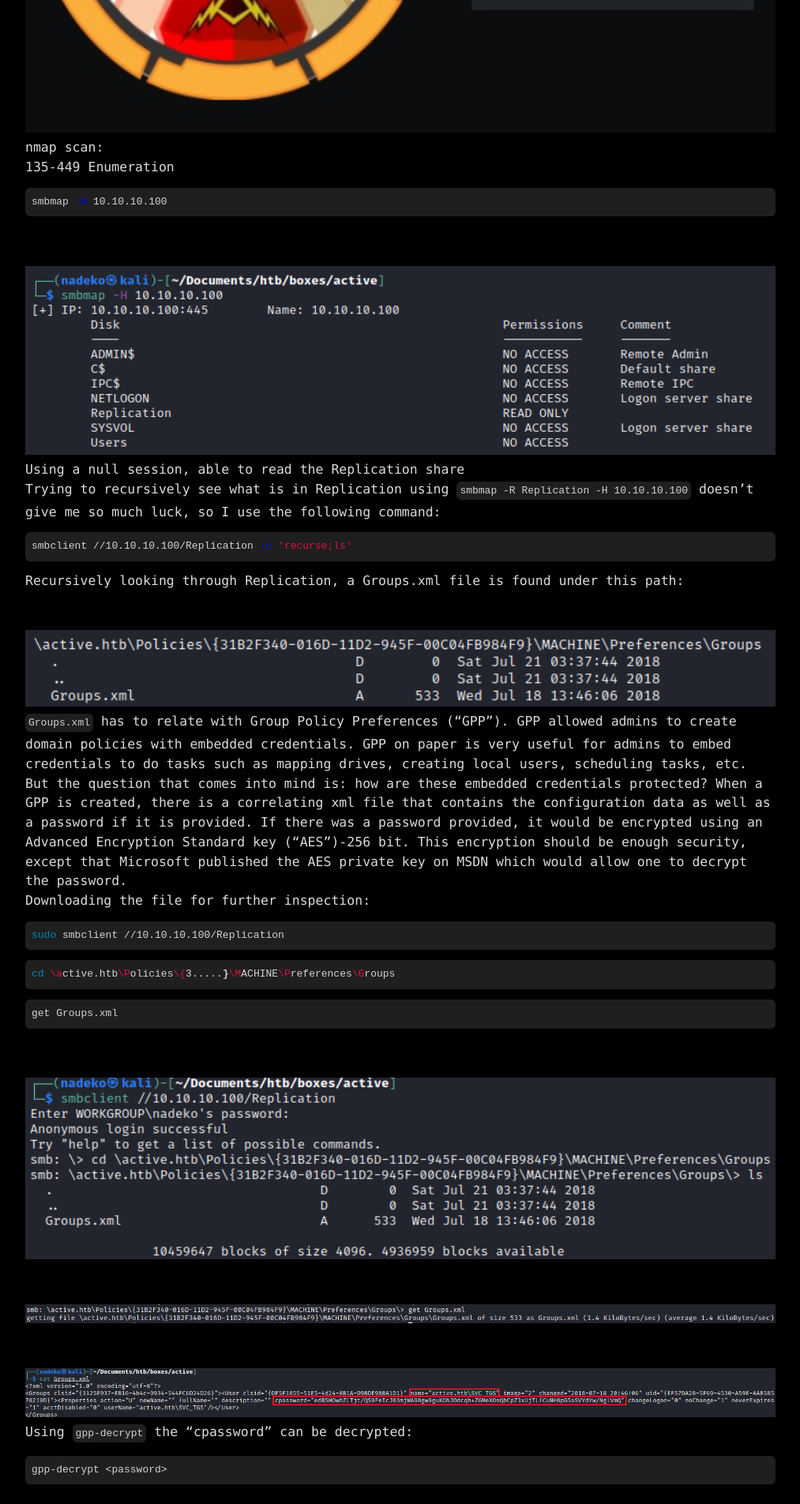
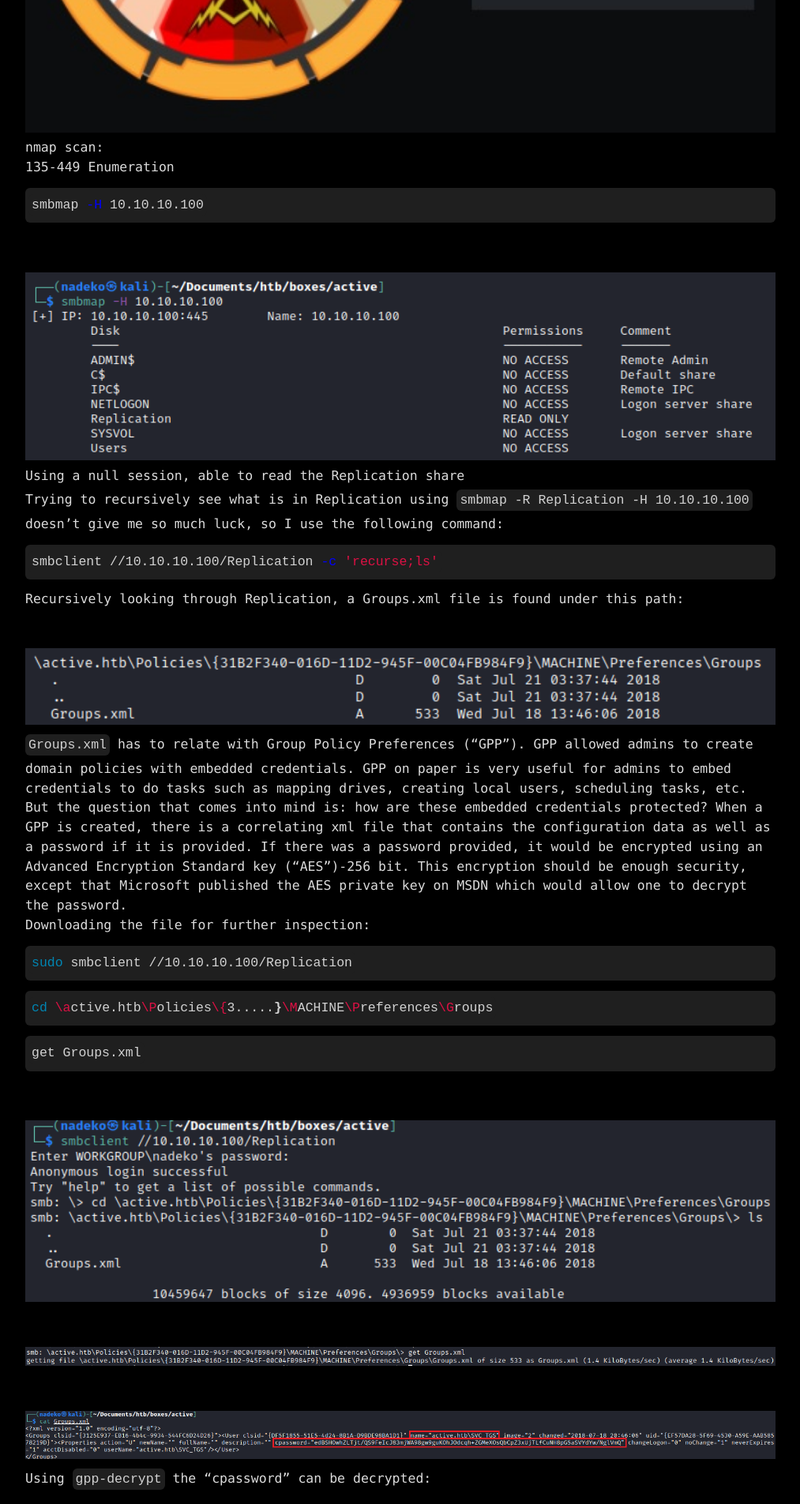
Before and after one commit to notbricey/brisee.github.io, a Jekyll site: the page built from _posts/2021-01-04-htb-active.md, in a window 1280 px wide. Shown: the part 548-2453 px from the top of the page at 79% size, without its empty margins (133-1146 px from the left). Built offline with Jekyll 4.4.1, drawn with Linux system fonts in a browser that asks for light colours.

Commit message:
Update base.scss

```diff
--- a/_sass/base.scss
+++ b/_sass/base.scss
@@ -65,7 +65,7 @@ footer { margin-bottom: 20px; }
 .menu ul li a { text-decoration: none;  color: $text-color; }
 .menu ul li a:hover { text-decoration: none; color: $background-color; background-color: $base-color; }
 
-code { background-color: #1f1f1f;  border: none; border-radius: 6px; padding: 4px;  overflow:auto;  font-size: 13px; color: rgba(255,255,255,0.8);  line-height: 2.2 !important; }
+code { background-color: #1f1f1f;  border: none; border-radius: 6px; padding: 4px;  overflow:auto;  font-size: 13px; color: rgba(255,255,255,0.8); font-size: 16.5px; line-height: 2.2 !important; }
 
 /**
  * Form
@@ -103,7 +103,7 @@ textarea { vertical-align: top; }
 /**
  * Code and syntax highlighting
  */
-pre { background-color: #1f1f1f;  border: none; border-radius: 6px; padding: 4px;  overflow:auto;  font-size: 13px; color: rgba(255,255,255,0.8);  line-height: 2.2 !important; }
+pre { background-color: #1f1f1f;  border: none; border-radius: 6px; padding: 4px;  overflow:auto;  font-size: 13px; color: rgba(255,255,255,0.8);  line-height: 1.5 !important; }
 .highlight .c { color: #999988; font-style: italic } /* Comment */
 .highlight .err { color: #a61717; background-color: #e3d2d2 } /* Error */
 .highlight .k { font-weight: bold } /* Keyword */
```
